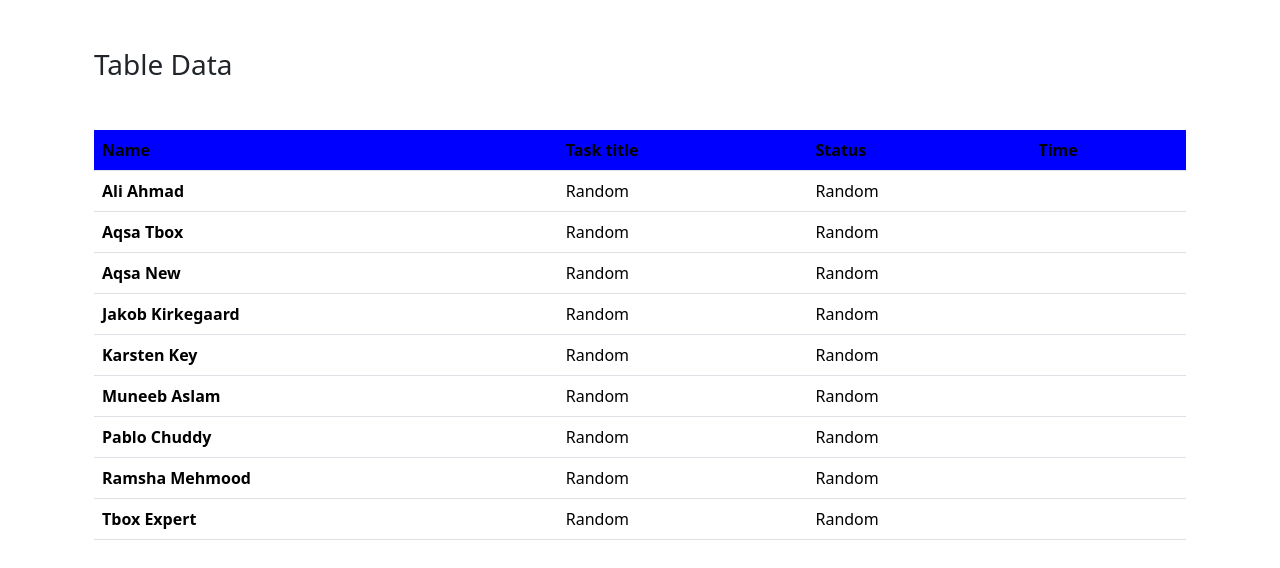
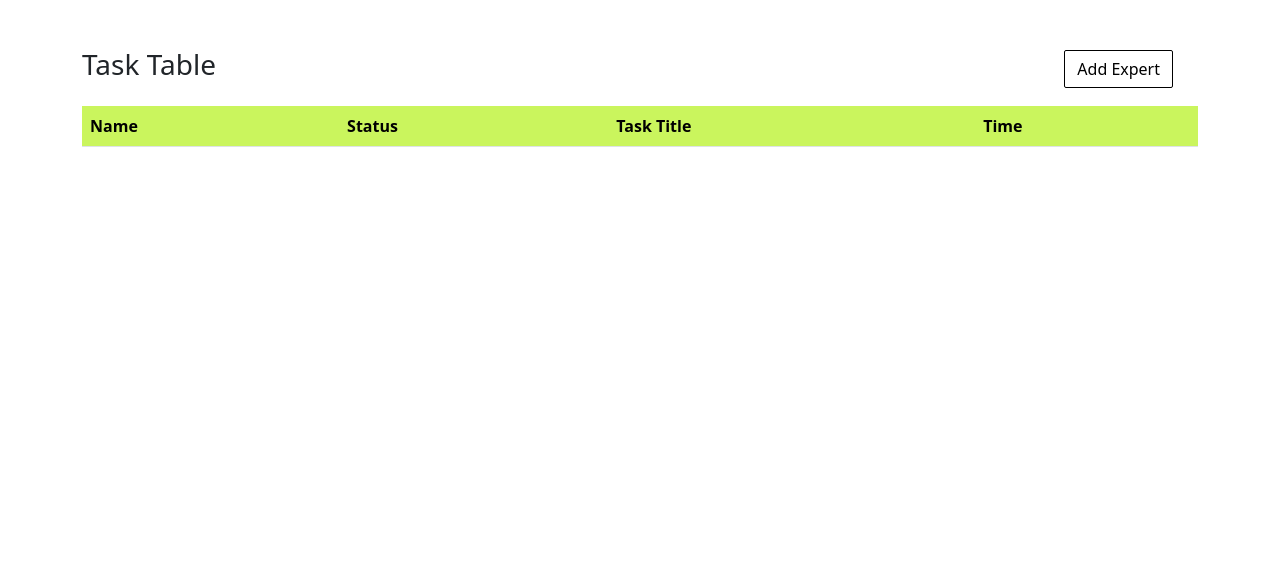
Before and after one commit to moeeztbox/Navigation, a React (Vite) app: page / in a window 1280 px wide. Shown: the top 568 px of the page. Built offline with nearby package versions, Linux system fonts and the light colour scheme.

Commit message:
real horse

```diff
--- a/src/App.jsx
+++ b/src/App.jsx
@@ -1,18 +1,21 @@
 import React from "react";
 import Table from "./Table";
 import Profile from "./Profile";
-import Form from "./Form/Form";
 import { BrowserRouter as Router, Route, Routes } from "react-router-dom";
+import AddExpert from "./Expert/AddExpert";
+import ExpertProvider from "./Expert/ExpertContext";
 
 function App() {
   return (
-    <Router>
-      <Routes>
-        <Route path="/" element={<Table />} />
-        <Route path="/Profile" element={<Profile />} />
-        <Route path="/Form" element={<Form />} />
-      </Routes>
-    </Router>
+    <ExpertProvider>
+      <Router>
+        <Routes>
+          <Route path="/" element={<Table />} />
+          <Route path="/profile" element={<Profile />} />
+          <Route path="/add-expert" element={<AddExpert />} />
+        </Routes>
+      </Router>
+    </ExpertProvider>
   );
 }
 
--- /dev/null
+++ b/src/Expert/AddExpert.jsx
@@ -0,0 +1,78 @@
+import React, { useState, useContext } from "react";
+import { useNavigate } from "react-router-dom";
+import { ExpertContext } from "./ExpertContext";
+
+function AddExpert() {
+  const { addExpert } = useContext(ExpertContext);
+  const navigate = useNavigate();
+  const [data, setdata] = useState({
+    Name: "",
+    TaskTitle: "",
+    Status: "",
+  });
+
+  const HandleChange = (e) => {
+    setdata({ ...data, [e.target.name]: e.target.value });
+  };
+
+  const HandleSubmit = (e) => {
+    e.preventDefault();
+    const currentTime = new Date().toLocaleTimeString();
+    const expertWithTime = {
+      ...data,
+      Time: currentTime,
+    };
+    addExpert(expertWithTime);
+    localStorage.setItem(data.Name, JSON.stringify(expertWithTime));
+    navigate("/");
+    console.log(data);
+  };
+
+  return (
+    <div>
+      <div className="container bg-light">
+        <form onSubmit={HandleSubmit}>
+          <h1>Add expert</h1>
+          <div
+            className="box"
+            style={{ display: "flex", flexDirection: "column" }}
+          >
+            <label htmlFor="Name">Name</label>
+            <input
+              onChange={HandleChange}
+              className="input mt-2 mb-3"
+              type="text"
+              name="Name"
+              placeholder="Enter your name"
+              required
+            />
+
+            <label htmlFor="Task Title">Task Title</label>
+            <input
+              onChange={HandleChange}
+              className="input"
+              type="text"
+              name="TaskTitle"
+              placeholder="Enter your task title"
+              required
+            />
+            <label htmlFor="Status">Status</label>
+            <input
+              onChange={HandleChange}
+              className="input mb-3 "
+              type="text"
+              name="Status"
+              placeholder="Enter your status"
+              required
+            />
+            <button className="btn btn2 mb-4 mt-2" type="Submit">
+              Save
+            </button>
+          </div>
+        </form>
+      </div>
+    </div>
+  );
+}
+
+export default AddExpert;
--- /dev/null
+++ b/src/Expert/ExpertContext.jsx
@@ -0,0 +1,33 @@
+import React, { createContext, useEffect, useState } from "react";
+
+export const ExpertContext = createContext();
+
+const ExpertProvider = ({ children }) => {
+  const [experts, setExperts] = useState([]);
+
+  useEffect(() => {
+    const storedExpert = localStorage.getItem("experts");
+    if (storedExpert) {
+      setExperts(JSON.parse(storedExpert));
+    }
+  }, []);
+
+  useEffect(() => {
+    if (experts.length > 0) {
+      localStorage.setItem("experts", JSON.stringify(experts));
+    }
+  }, [experts]);
+
+  const addExpert = (newExpert) => {
+    setExperts([...experts, newExpert]);
+  };
+
+  //store data in local storage and get data from local storage so that we can access local storage data on any page
+
+  return (
+    <ExpertContext.Provider value={{ experts, addExpert }}>
+      {children}
+    </ExpertContext.Provider>
+  );
+};
+export default ExpertProvider;
--- a/src/Form/FormOutput.jsx
+++ /dev/null
@@ -1,38 +0,0 @@
-import React from "react";
-import { useState, useEffect } from "react";
-
-function FormOutput() {
-  const [feedback, setFeedback] = useState([]);
-
-  useEffect(() => {
-    const name = localStorage.getItem("name");
-    const storedFeedback = JSON.parse(localStorage.getItem(name));
-
-    if (storedFeedback) {
-      setFeedback(storedFeedback);
-    }
-  }, []);
-
-  if (!feedback || feedback.length === 0) {
-    return <p style={{ color: "blue", fontSize: "25px" }}>No feedback yet</p>;
-  }
-  return (
-    <>
-      <div style={{ backgroundColor: "white" }}>
-        <h2>Submitted Feedback:</h2>
-        <ul>
-          {feedback.map((item) => (
-            <li key={item.id}>
-              <strong>Name:</strong> {item.data.FirstName} {item.data.LastName}{" "}
-              <br />
-              <strong>Email:</strong> {item.data.Email} <br />
-              <strong>Bio:</strong> {item.data.Bio} <br />
-            </li>
-          ))}
-        </ul>
-      </div>
-    </>
-  );
-}
-
-export default FormOutput;
--- a/src/Profile.jsx
+++ b/src/Profile.jsx
@@ -1,18 +1,14 @@
 import React from "react";
-import FormOutput from "./Form/FormOutput";
 
 function Profile() {
-  const date = new Date().getDate();
-  const month = new Date().getMonth();
-  const year = new Date().getFullYear();
-  const fullDate = `${date}/0${month}/${year}`;
-  const name = localStorage.getItem("name");
+  const data = JSON.parse(localStorage.getItem("data"));
 
   return (
+    <>
       <div className="container">
         <div className="box mt-5">
           <h6>
-          <a className="expertshover" href="">
+            <a className="expertshover" href="./">
               Experts
             </a>
             /
@@ -25,7 +21,9 @@ function Profile() {
               justifyContent: "space-between",
             }}
           >
-          <h3 style={{ flexGrow: 1, marginRight: "auto" }}>{name}</h3>
+            <h3 style={{ flexGrow: 1, marginRight: "auto" }}>
+              Name: {data.Name}
+            </h3>
             <div style={{ marginLeft: "auto" }} className="dropdown">
               <a
                 className="btn btn-secondary dropdown-toggle"
@@ -44,18 +42,15 @@ function Profile() {
                     Delete
                   </a>
                 </li>
-              <li>
-                <a className="dropdown-item" href="./Form">
-                  Add
-                </a>
-              </li>
               </ul>
             </div>
           </div>
-        <p>Created on: {fullDate} </p>
-        <FormOutput />
+          <p>Time: {data.Time} </p>
+          <p>Status: {data.Status} </p>
+          <p>Task Title: {data.TaskTitle} </p>
         </div>
       </div>
+    </>
   );
 }
 
--- a/src/Table.jsx
+++ b/src/Table.jsx
@@ -1,120 +1,62 @@
-import React, { useState } from "react";
+import React, { useContext } from "react";
+import { useNavigate } from "react-router-dom";
+import { ExpertContext } from "./Expert/ExpertContext";
 
 function Table() {
-  const [name, setName] = useState("");
+  const { experts } = useContext(ExpertContext);
+  const navigate = useNavigate();
 
-  localStorage.setItem("name", name);
+  const handleAddExpert = () => {
+    navigate("/add-expert");
+  };
+  const OpenProfile = (e) => {
+    const name = e.target.innerText;
+    const hello = JSON.parse(localStorage.getItem(name));
+    localStorage.setItem("data", JSON.stringify(hello));
+    navigate("/profile");
+  };
 
   return (
-    <div className="container">
+    <>
       <div className="container mt-5">
-        <div className="box">
-          <h3>Table Data</h3>
+        <div
+          style={{
+            display: "flex",
+            justifyContent: "space-between",
+            alignItems: "center",
+          }}
+        >
+          <h3>Task Table</h3>
+          <button className="btn btn-primary" onClick={handleAddExpert}>
+            Add Expert
+          </button>
         </div>
-        <table className="table table-xl mt-5">
+        <table className="table  mt-3">
           <thead className="tablehead">
             <tr>
               <th scope="col">Name</th>
-              <th scope="col">Task title</th>
               <th scope="col">Status</th>
+              <th scope="col">Task Title</th>
               <th scope="col">Time</th>
             </tr>
           </thead>
           <tbody>
-            <tr>
-              <th scope="row">
-                <a onClick={() => setName("Ali Ahmed")} href="./Profile">
-                  Ali Ahmad
-                </a>
-              </th>
-              <td>Random</td>
-              <td>Random</td>
-              <td></td>
-            </tr>
-            <tr>
-              <th scope="row">
-                <a onClick={() => setName("Aqsa Tbox")} href="./Profile">
-                  Aqsa Tbox
-                </a>
-              </th>
-              <td>Random</td>
-              <td>Random</td>
-              <td></td>
-            </tr>
-            <tr>
-              <th scope="row">
-                <a onClick={() => setName("Aqsa New")} href="./Profile">
-                  Aqsa New
-                </a>
-              </th>
-              <td>Random</td>
-              <td>Random</td>
-              <td></td>
-            </tr>
-            <tr>
-              <th scope="row">
-                <a onClick={() => setName("Jakob Kirkegaard")} href="./Profile">
-                  Jakob Kirkegaard
-                </a>
-              </th>
-              <td>Random</td>
-              <td>Random</td>
-              <td></td>
-            </tr>
-            <tr>
-              <th scope="row">
-                <a onClick={() => setName("Karsten Key")} href="./Profile">
-                  Karsten Key
-                </a>
-              </th>
-              <td>Random</td>
-              <td>Random</td>
-              <td></td>
-            </tr>
-            <tr>
-              <th scope="row">
-                <a onClick={() => setName("Muneeb Aslam")} href="./Profile">
-                  Muneeb Aslam
-                </a>
-              </th>
-              <td>Random</td>
-              <td>Random</td>
-              <td></td>
-            </tr>
-            <tr>
-              <th scope="row">
-                <a onClick={() => setName("Pablo Chuddy")} href="./Profile">
-                  Pablo Chuddy
-                </a>
-              </th>
-              <td>Random</td>
-              <td>Random</td>
-              <td></td>
-            </tr>
-            <tr>
-              <th scope="row">
-                <a onClick={() => setName("Ramsha Mehmood")} href="./Profile">
-                  Ramsha Mehmood
-                </a>
-              </th>
-              <td>Random</td>
-              <td>Random</td>
-              <td></td>
-            </tr>
-            <tr>
-              <th scope="row">
-                <a onClick={() => setName("Tbox Expert")} href="./Profile">
-                  Tbox Expert
-                </a>
-              </th>
-              <td>Random</td>
-              <td>Random</td>
-              <td></td>
-            </tr>
+            {experts.map((expert, index) => (
+              <tr key={index}>
+                <td>
+                  <a onClick={OpenProfile} href="">
+                    {expert.Name}
+                  </a>
+                </td>
+                <td>{expert.Status}</td>
+                <td>{expert.TaskTitle}</td>
+                <td>{expert.Time}</td>
+              </tr>
+            ))}
           </tbody>
         </table>
       </div>
-    </div>
+    </>
   );
 }
 
--- a/src/index.css
+++ b/src/index.css
@@ -3,7 +3,7 @@
 @tailwind utilities; */
 
 .tablehead th {
-  background-color: blue;
+  background-color: rgb(202, 245, 93);
 }
 a {
   text-decoration: none;
```
Also changed, not shown: src/Form/Form.jsx (deleted, +0 -99 lines). Lines whose indentation alone changed are shown as unchanged.
